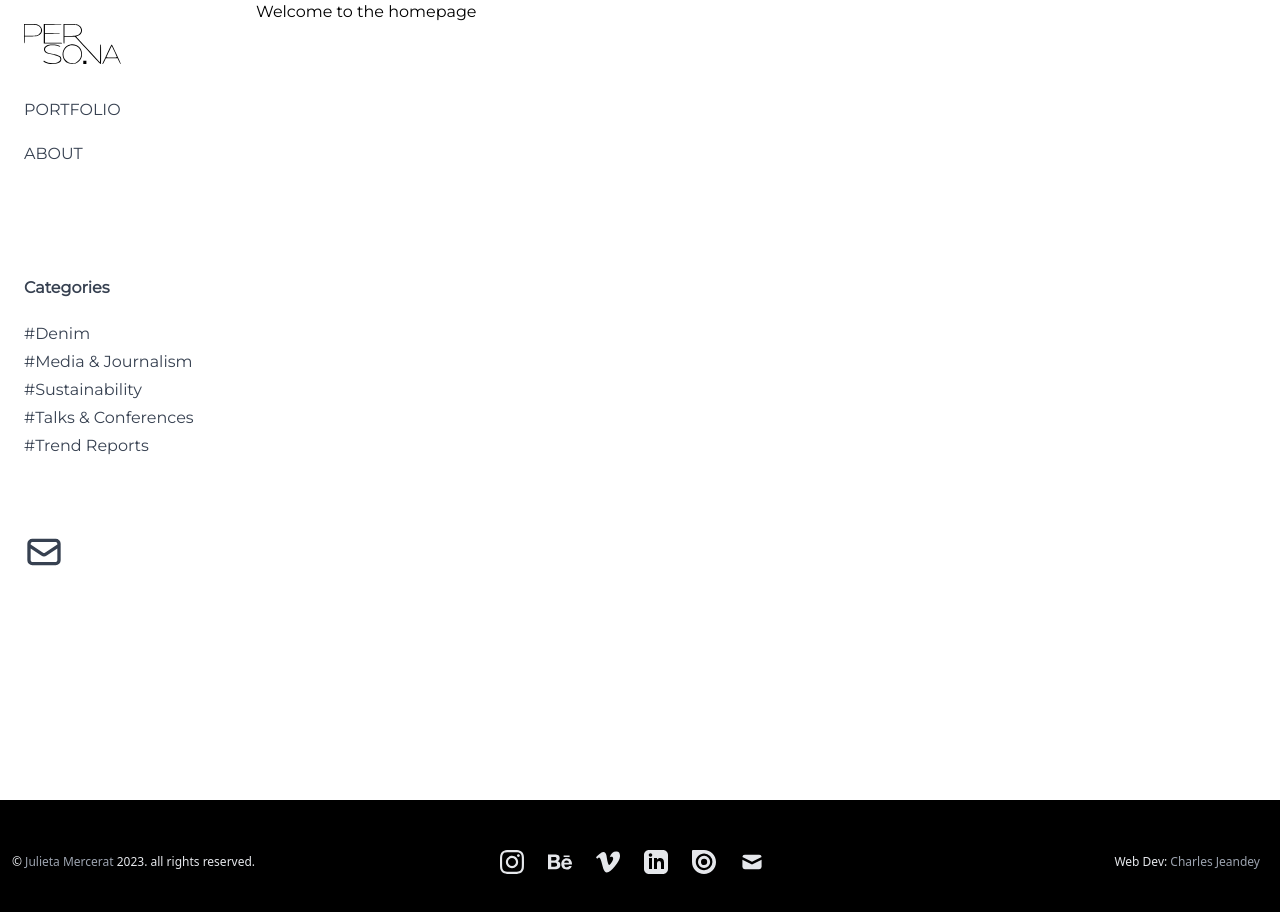
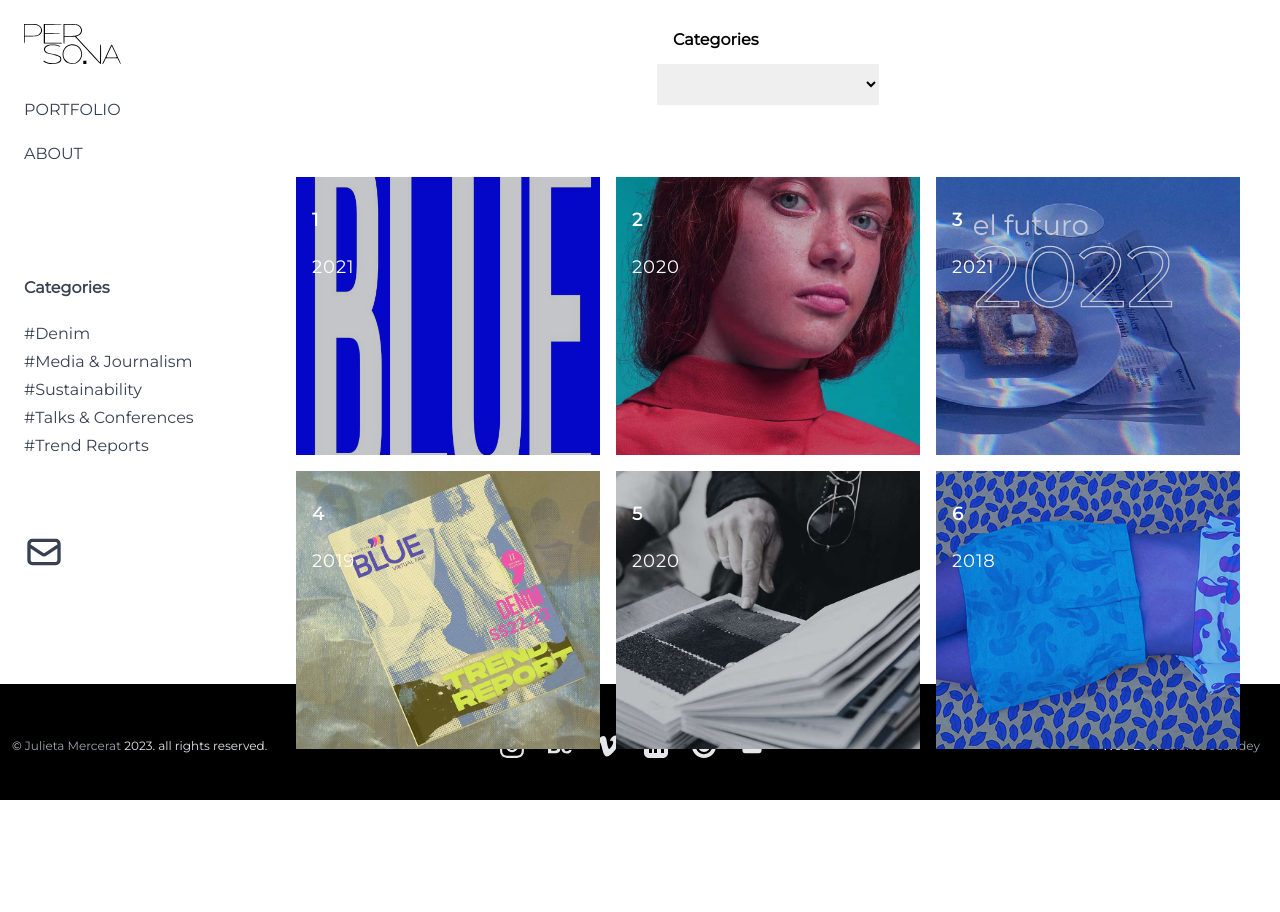
Before and after one commit to Chaloulou75/personaportfolio2023, a Nuxt app: page / in a window 1280 px wide. Shown: the top 912 px of the page. After the commit the page ends 800 px from the top, so only its background shows below. Built offline with nearby package versions, Linux system fonts and the light colour scheme.

Commit message:
start portfolio

```diff
--- a/app.vue
+++ b/app.vue
@@ -1,7 +1,20 @@
 <template>
-  <div class="relative min-h-screen bg-white font-montserrat md:flex">
-    <NavigationComponent />
-    <NuxtPage />
+  <div class="relative flex flex-col min-h-screen bg-white font-montserrat">
+    <div class="flex-1 md:flex">
+      <NavigationComponent />
+      <NuxtPage />
+    </div>
+    <FooterComponent />
   </div>
-  <FooterComponent />
 </template>
+<style>
+.page-enter-active,
+.page-leave-active {
+  transition: all 0.4s;
+}
+.page-enter-from,
+.page-leave-to {
+  opacity: 0;
+  filter: blur(1rem);
+}
+</style>
--- a/nuxt.config.ts
+++ b/nuxt.config.ts
@@ -4,11 +4,11 @@ export default defineNuxtConfig({
     head: {
       charset: "utf-8",
       viewport: "width=device-width, initial-scale=1",
-      title: "Persona Portfolio",
+      title: "Persona Portfolio | Julieta Mercerat",
       meta: [
         {
           name: "description",
-          content: "Persona Portfolio",
+          content: "Diseñadora de moda y textil",
         },
       ],
       link: [
--- a/pages/index.vue
+++ b/pages/index.vue
@@ -1,5 +1,125 @@
+<script setup>
+import { ref } from "vue";
+const categories = ref([
+  {
+    id: 1,
+    name: "#Denim",
+  },
+  {
+    id: 2,
+    name: "#Media & Journalism",
+  },
+  {
+    id: 3,
+    name: "#Sustainability",
+  },
+  {
+    id: 4,
+    name: "#Talks & Conferences",
+  },
+  {
+    id: 5,
+    name: "#Trend Reports",
+  },
+]);
+const works = ref([
+  {
+    name: "1",
+    year: "2021",
+    url: "/portfolio/day-one",
+    category: ["#Fashion Design", "#Textile Design"],
+    background: "bg-dia-1 from-black to-gray-800",
+    background2: "bg-gray-900",
+  },
+  {
+    name: "2",
+    year: "2020",
+    url: "/portfolio/day-two",
+    category: ["#Trend Reports"],
+    background: "bg-dia-2 from-red-600 to-redjuli",
+    background2: "bg-gray-900",
+  },
+  {
+    name: "3",
+    year: "2021",
+    url: "/portfolio/day-three",
+    category: ["#Fashion Design", "#Sustainability"],
+    background: "bg-dia-3 from-blue-500 to-bluejuli",
+    background2: "bg-blue-900",
+  },
+  {
+    name: "4",
+    year: "2019",
+    url: "/portfolio/day-four",
+    category: ["#Textile Design", "#Trend Reports"],
+    background: "bg-dia-4 from-yellow-500 to-yellowjuli",
+    background2: "bg-yellowjuli",
+  },
+  {
+    name: "5",
+    year: "2020",
+    url: "/portfolio/day-five",
+    category: ["#Sustainability", "#Trend Reports"],
+    background: "bg-dia-5 from-gray-900 to-black",
+    background2: "bg-gray-800",
+  },
+  {
+    name: "6",
+    year: "2018",
+    url: "/portfolio/day-six",
+    category: ["#Textile Design", "#Sustainability"],
+    background: "bg-dia-6 from-blue-500 to-bluejuli",
+    background2: "bg-blue-800",
+  },
+]);
+</script>
+
 <template>
-  <div>
-    <h1>Welcome to the homepage</h1>
+  <div class="flex flex-col flex-1 min-h-full my-4">
+    <div class="px-10 mx-auto">
+      <h3 class="px-4 my-3 font-semibold">Categories</h3>
+      <select
+        class="space-y-1 px-4 py-2.5 focus:outline-none"
+        v-model="category"
+      >
+        <option value="" class="focus:outline-none" selected>#All</option>
+        <option
+          v-for="category in categories"
+          :key="category.id"
+          value="category.name"
+          class="focus:outline-none"
+        >
+          {{ category.name }}
+        </option>
+      </select>
+    </div>
+    <div
+      class="container relative grid flex-1 w-full min-h-full grid-cols-1 gap-2 p-10 mx-auto my-8 text-white auto-cols-auto md:grid-cols-2 lg:grid-cols-3 lg:gap-4"
+    >
+      <NuxtLink
+        v-for="(work, index) in works"
+        :key="index"
+        :to="work.url"
+        class="relative transition duration-300 ease-in-out bg-center bg-cover dias-moove max-h-72 hover:rotate-3 hover:bg-gradient-to-br lg:hover:rotate-6"
+        :class="work.background"
+      >
+        <div
+          class="absolute inset-0 bg-opacity-25"
+          :class="work.background2"
+        ></div>
+        <div class="relative flex flex-col items-start h-full font-ubuntu">
+          <h2
+            class="px-4 py-4 text-3xl font-bold leading-normal tracking-wider text-white"
+          >
+            <span class="text-lg">{{ work.name }}</span>
+          </h2>
+          <p
+            class="px-4 py-1 text-lg leading-normal tracking-wider text-white lg:py-0"
+          >
+            {{ work.year }}
+          </p>
+        </div>
+      </NuxtLink>
+    </div>
   </div>
 </template>
```
